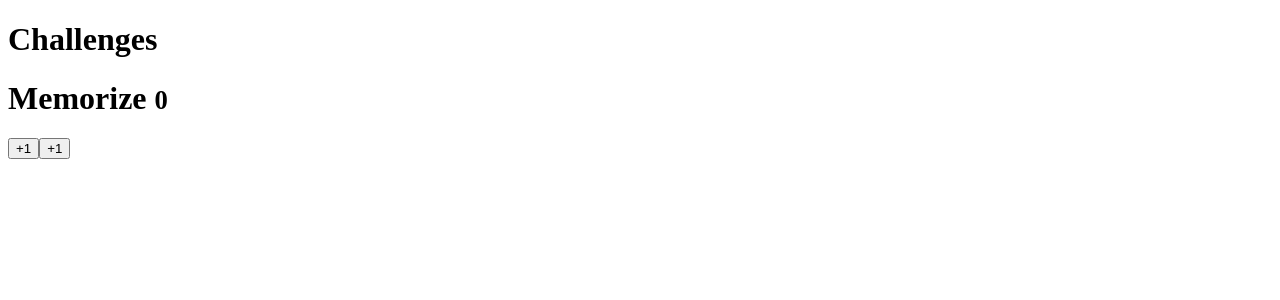
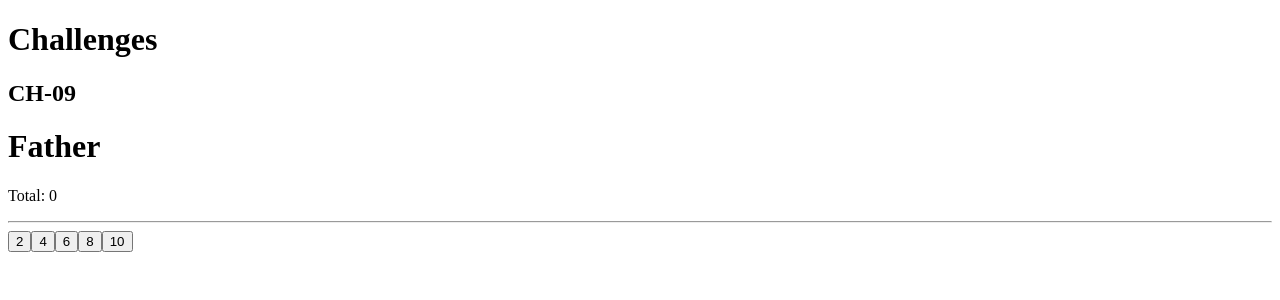
Before and after one commit to nicksiuxs/Challenges, a React (Vite) app in the folder React/: page / in a window 1280 px wide. Shown: the top 300 px of the page. Built offline with nearby package versions, Linux system fonts and the light colour scheme.

Commit message:
Add: challenge 09

```diff
--- a/React/src/App.jsx
+++ b/React/src/App.jsx
@@ -1,11 +1,13 @@
 import Memorize from "./components/MemorizeApp/Memorize"
+import Father from "./components/RerenderApp/Father"
 
 function App() {
 
   return (
     <div>
       <h1>Challenges</h1>
-      <Memorize />
+      <h2>CH-09</h2>
+      <Father />
     </div>
   )
 }
--- /dev/null
+++ b/React/src/components/RerenderApp/Father.jsx
@@ -0,0 +1,27 @@
+import React, { useState } from 'react'
+import Son from './Son';
+
+const Father = () => {
+
+    const list = [2, 4, 6, 8, 10];
+    const [total, setTotal] = useState(0);
+
+    const increment = (num) => {
+        setTotal(total + num)
+    }
+
+    return (
+        <div>
+            <h1>Father</h1>
+            <p>Total: {total}</p>
+            <hr />
+            {
+                list.map((n, index) => {
+                    return <Son key={index} number={n} increment={increment} />
+                })
+            }
+        </div>
+    )
+}
+
+export default Father
--- /dev/null
+++ b/React/src/components/RerenderApp/Son.jsx
@@ -0,0 +1,18 @@
+import React, { memo } from 'react'
+
+const Son = memo(({ number, increment }) => {
+    console.log("again reloaded....")
+    return (
+        <button onClick={() => { increment(number) }}>
+            {number}
+        </button>
+    )
+}, (prevPros, nextProps) => {
+    if (prevPros.number !== nextProps.prevPros) {
+        return true
+    }
+    return false
+}
+)
+
+export default Son
```
Also changed, not shown: 1 other file (tests, documents, lock files or other folders).
